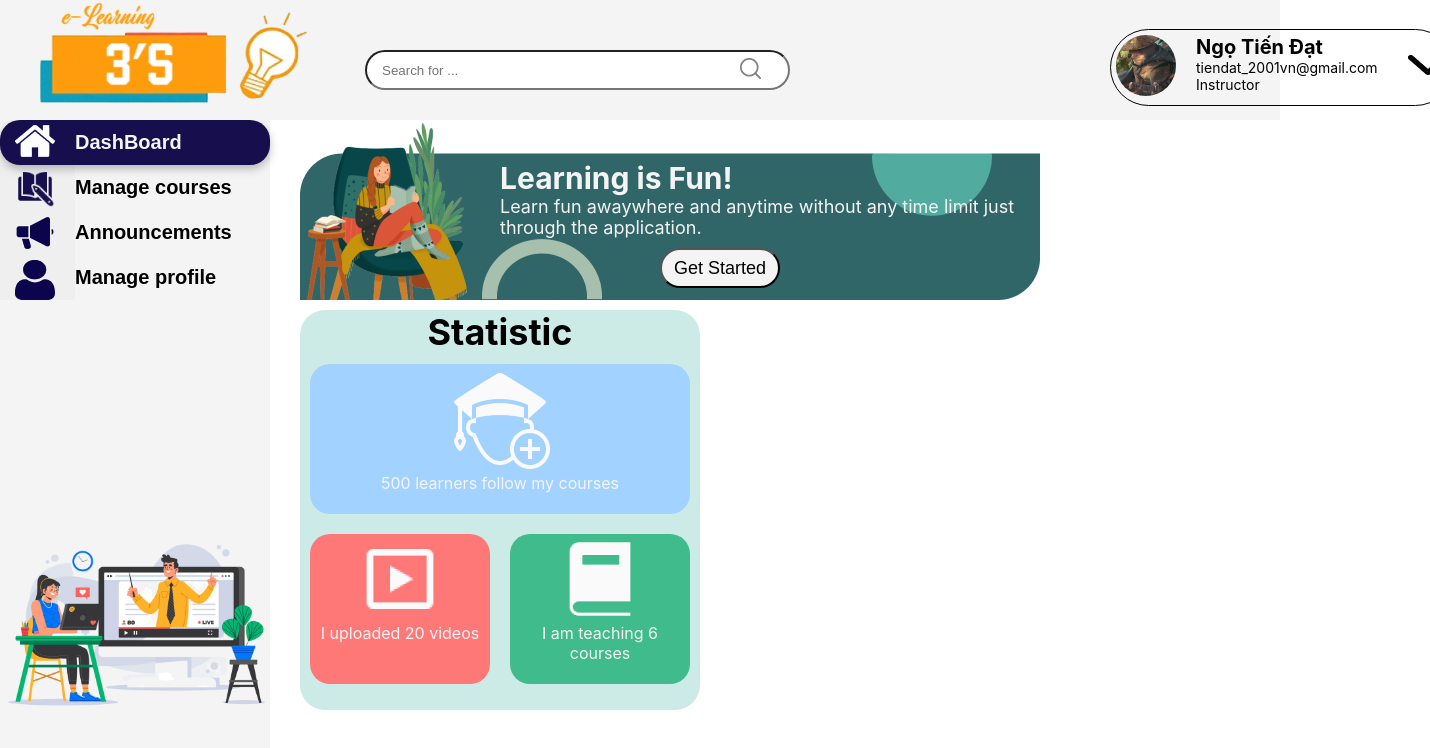
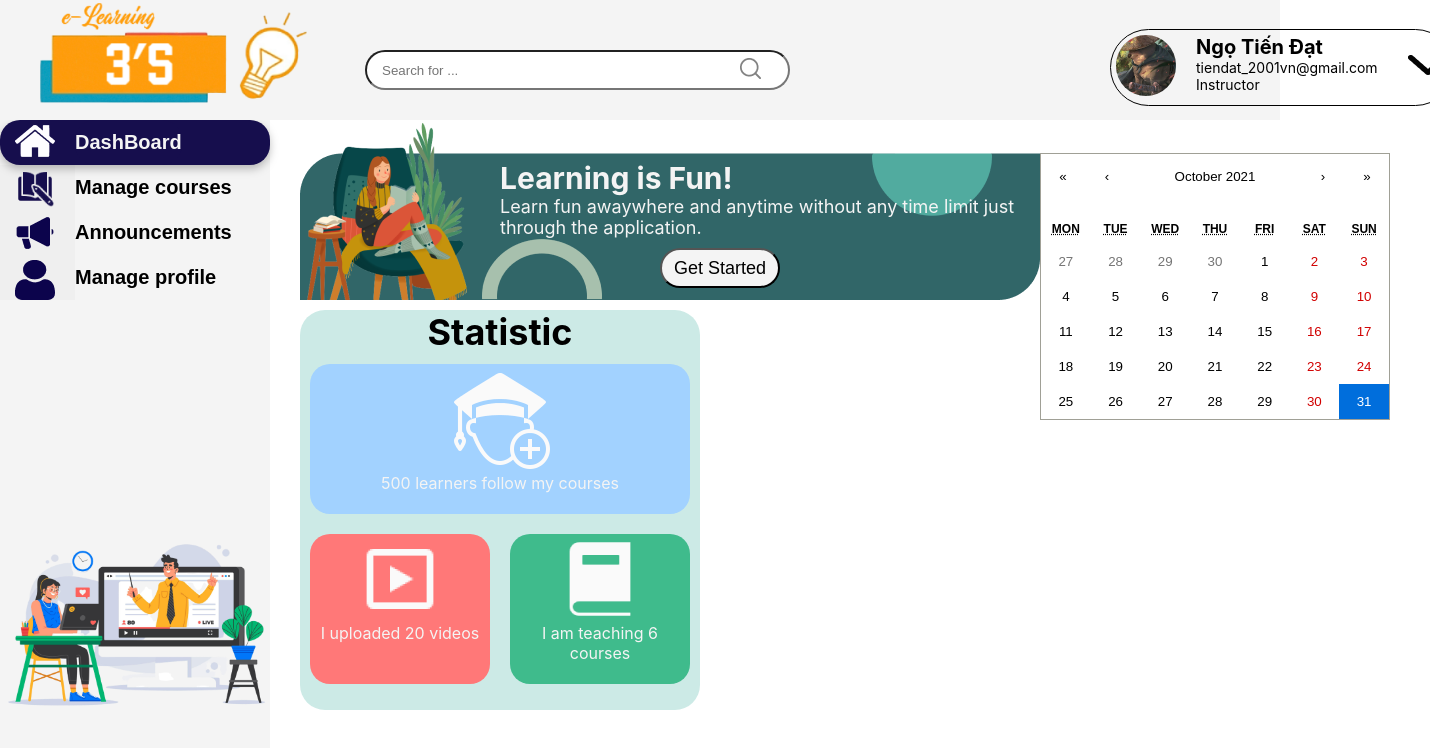
Before and after one commit to ntdat1107/ELMS, a React (Create React App) app in the folder React/my-app/: page /ins/dashboard in a window 1280 px wide. Shown: the top 748 px of the page, 1430 px wide, since content can reach past the window. Built offline with nearby package versions, Linux system fonts and the light colour scheme.

Commit message:
Update Calender

```diff
--- a/React/my-app/src/componentCSS/dbCalendar.css
+++ b/React/my-app/src/componentCSS/dbCalendar.css
@@ -1,13 +1,13 @@
 .react-calendar {
-    margin-top: 152px;
   width: 350px;
-    margin-right: 50px;
+  background-position: right;
   max-width: 100%;
   background: white;
   border: 1px solid #a0a096;
   font-family: Arial, Helvetica, sans-serif;
   line-height: 1.125em;
-    background-position: right;
+  margin-top: 153px;
+  margin-right: 40px;
 }
 .react-calendar--doubleView {
   width: 700px;
@@ -38,7 +38,7 @@
 }
 .react-calendar__navigation {
   display: flex;
-    height: 20px;
+  height: 44px;
   margin-bottom: 1em;
 }
 .react-calendar__navigation button {
--- a/React/my-app/src/componentJS/DbCalendar.js
+++ b/React/my-app/src/componentJS/DbCalendar.js
@@ -9,7 +9,7 @@ function DbCalendar() {
     }
     return (
         <div>
-            <Calendar id="calendarDb" onChange={onChange} value={date} />
+            <Calendar onChange={onChange} value={date} />
         </div>
     )
 }
--- a/React/my-app/src/componentJS/Instructor/CSS/InsDashboard.css
+++ b/React/my-app/src/componentJS/Instructor/CSS/InsDashboard.css
@@ -37,7 +37,7 @@
     border-radius: 20px;
 }
 #insdb #bground {
-    background-image: url("../imgSrc/about.png");
+    background-image: url("../imgSrc/About.png");
     background-position: right top;
     display: inline-block;
     text-align: center;
@@ -50,7 +50,9 @@
 }
 
 /* Calendar */
-
+#insdb {
+    display: flex;
+}
 
 /* Statistics */
 #insdb #statisticDb {
--- a/React/my-app/src/componentJS/Instructor/InsDashboardUI.js
+++ b/React/my-app/src/componentJS/Instructor/InsDashboardUI.js
@@ -1,15 +1,17 @@
 import React from "react";
 import './CSS/InsDashboard.css'
 import About from "./About";
-import DbCalendar from "./DbCalendar";
+import DbCalendar from "../../componentJS/DbCalendar";
 import Statistic from "./Statistic";
 
 function InsDashboardUI () {
     return (
         <div id="insdb">
-            <About />
-            <Statistic learnerCount="500" videoCount="20" courseCount="6"/>
-            {/* <DbCalendar /> */}
+            <div id="row1">
+                <About />
+                <Statistic learnerCount="500" videoCount="20" courseCount="6"/>
+            </div>
+            <div id="row2"><DbCalendar /></div>
         </div>
     )
 }
--- a/React/my-app/src/componentJS/Learner/css/LnDashboard.css
+++ b/React/my-app/src/componentJS/Learner/css/LnDashboard.css
@@ -133,3 +133,6 @@
 #lnDashboard #courseContent {
     padding-left: 10px;
 }
+#lnDashboard {
+    display: flex;
+}
--- a/React/my-app/src/componentJS/Learner/js/dashboard.js
+++ b/React/my-app/src/componentJS/Learner/js/dashboard.js
@@ -2,11 +2,17 @@ import React from "react";
 import "../css/LnDashboard.css"
 import About from "../js/about";
 import CourseForYou from "../js/courseForYou";
+import Calender             from "../../DbCalendar"
 function LnDashboard() {
     return (
         <div id="lnDashboard">
-            <About />
-            <CourseForYou />
+            <div id="about_CFY">
+                <About />
+                <CourseForYou />
+            </div>
+            <div id="calender">
+                <Calender />
+            </div>
         </div>
     )
 }
--- a/React/my-app/src/componentJS/Learner/js/learnerUI.js
+++ b/React/my-app/src/componentJS/Learner/js/learnerUI.js
@@ -8,7 +8,7 @@ import LnReadTutorial       from "./readTutorial";
 import LnReadNotes          from "./readNotes";
 import LnAnnouncements      from "./announcements";
 import LnManageProfile      from "./manageProfile";
-import Calender             from "../../DbCalendar"
+
 import avt from "../../../img/cheems.png";
 
 
@@ -29,7 +29,6 @@ return (
             <Route exact path='/learner/announcements'  component={LnAnnouncements}></Route>
             <Route exact path='/learner/manageprofile'  component={LnManageProfile}></Route>
         </Switch>
-        <div><Calender /></div>
     </Router>
     );
 }
```
Lines whose indentation alone changed are shown as unchanged.
